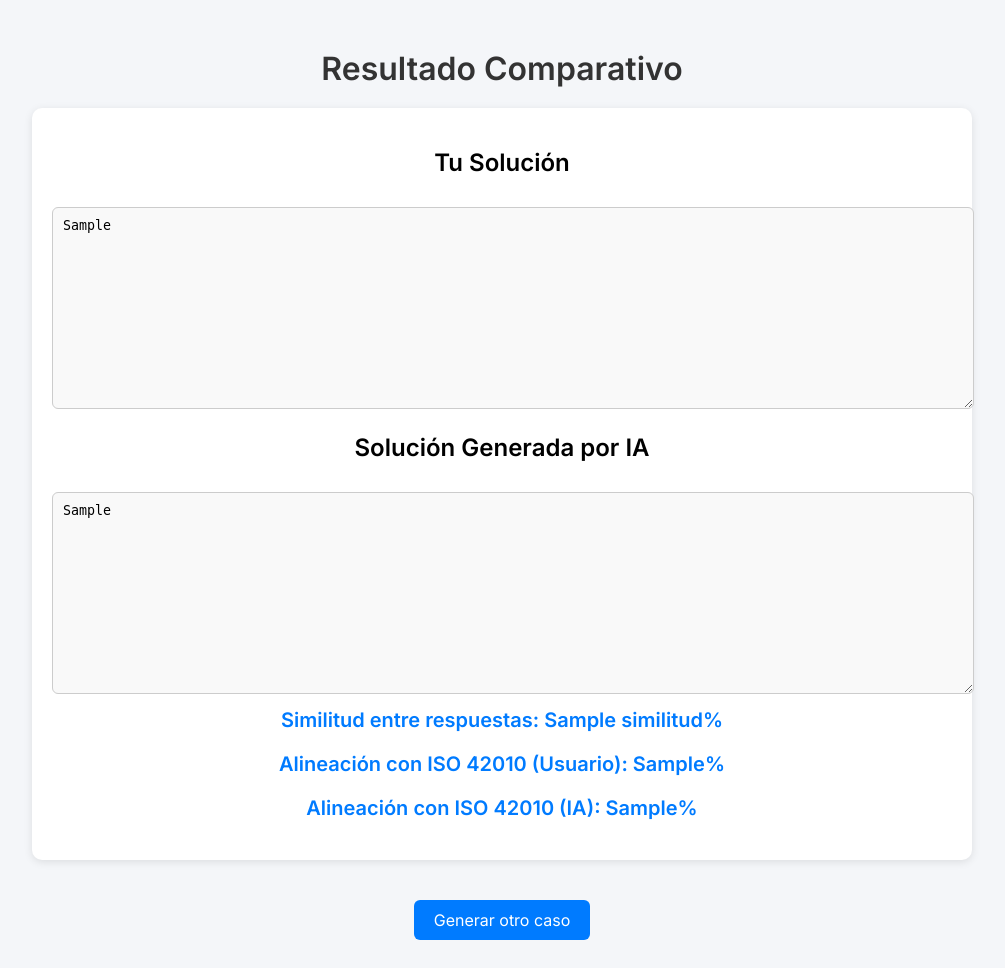
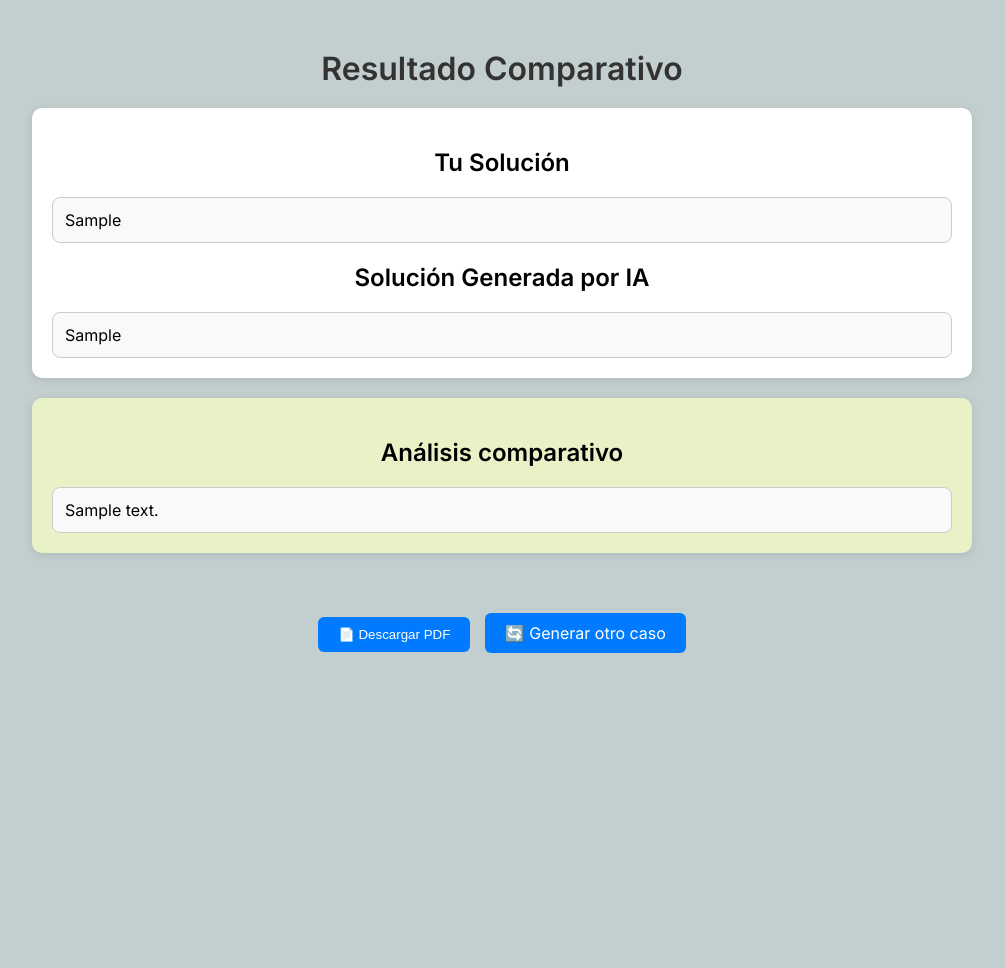
Before and after one commit to alwxav98/iso42010, a Flask app: template templates/resultado.html in a window 1280 px wide. Shown: the whole page, without its empty margins (138-1143 px from the left). After the commit the page ends 653 px from the top, so only its background shows below. Run offline with Flask 3, Linux system fonts and the light colour scheme; the template is opened without the code that fills it: most values are stand-ins (such as "Sample title", 1, 10 or a date in 2020).

Commit message:
Update resultado.html

```diff
--- a/templates/resultado.html
+++ b/templates/resultado.html
@@ -7,7 +7,7 @@
     <style>
         body {
             font-family: 'Inter', sans-serif;
-            background-color: #f4f6f9;
+            background-color: #C2CFCE;
             padding: 20px;
             text-align: center;
         }
@@ -21,20 +21,26 @@
             max-width: 900px;
         }
 
+        .box2 {
+            background: #E9F1C6;
+            padding: 20px;
+            border-radius: 10px;
+            box-shadow: 0 2px 8px rgba(0,0,0,0.1);
+            margin: 20px auto;
+            max-width: 900px;
+        }
+
         h1 {
             margin-bottom: 20px;
             color: #333;
         }
 
-        textarea {
-            width: 100%;
-            min-height: 180px;
-            padding: 10px;
-            margin-top: 10px;
-            border-radius: 6px;
+        .section {
+            text-align: justify;
+            background-color: #f9f9f9;
+            padding: 12px;
+            border-radius: 8px;
             border: 1px solid #ccc;
-            resize: vertical;
-            background-color: #f9f9f9;
         }
 
         .score {
@@ -44,7 +50,7 @@
             margin-top: 10px;
         }
 
-        a {
+        a, button {
             margin-top: 20px;
             display: inline-block;
             text-decoration: none;
@@ -52,7 +58,19 @@
             color: white;
             padding: 10px 20px;
             border-radius: 6px;
+            border: none;
+            cursor: pointer;
         }
+
+        button:hover, a:hover {
+            background-color: #0056b3;
+        }
+
+        footer {
+            margin-top: 40px;
+            text-align: center;
+        }
+
     </style>
 </head>
 <body>
@@ -60,17 +78,35 @@
 
     <div class="box">
         <h2>Tu Solución</h2>
-        <textarea readonly>{{ solucion_usuario }}</textarea>
+        <div class="section">
+            {{ solucion_usuario|safe }}
+        </div>
 
         <h2>Solución Generada por IA</h2>
-        <textarea readonly>{{ solucion_ia }}</textarea>
-
-        <p class="score">Similitud entre respuestas: {{ similitud }}%</p>
-        <p class="score">Alineación con ISO 42010 (Usuario): {{ alineacion_usuario }}%</p>
-        <p class="score">Alineación con ISO 42010 (IA): {{ alineacion_ia }}%</p>
-
+        <div class="section">
+            {{ solucion_ia|safe }}
+        </div>
     </div>
 
-    <a href="/">Generar otro caso</a>
+    <div class="box2">
+        <h2>Análisis comparativo</h2>
+        <div class="section">
+            {{ analisis|safe }}
+        </div>
+    </div>
+
+
 </body>
+<footer>
+    <form method="POST" action="/descargar_pdf" style="display: inline-block;">
+        <textarea name="caso" hidden>{{ caso }}</textarea>
+        <textarea name="solucion_usuario" hidden>{{ solucion_usuario }}</textarea>
+        <textarea name="solucion_ia" hidden>{{ solucion_ia }}</textarea>
+        <textarea name="analisis" hidden>{{ analisis }}</textarea>
+        <button type="submit">📄 Descargar PDF</button>
+    </form>
+
+    <a href="/" style="margin-left: 10px;">🔄 Generar otro caso</a>
+</footer>
+
 </html>
```
